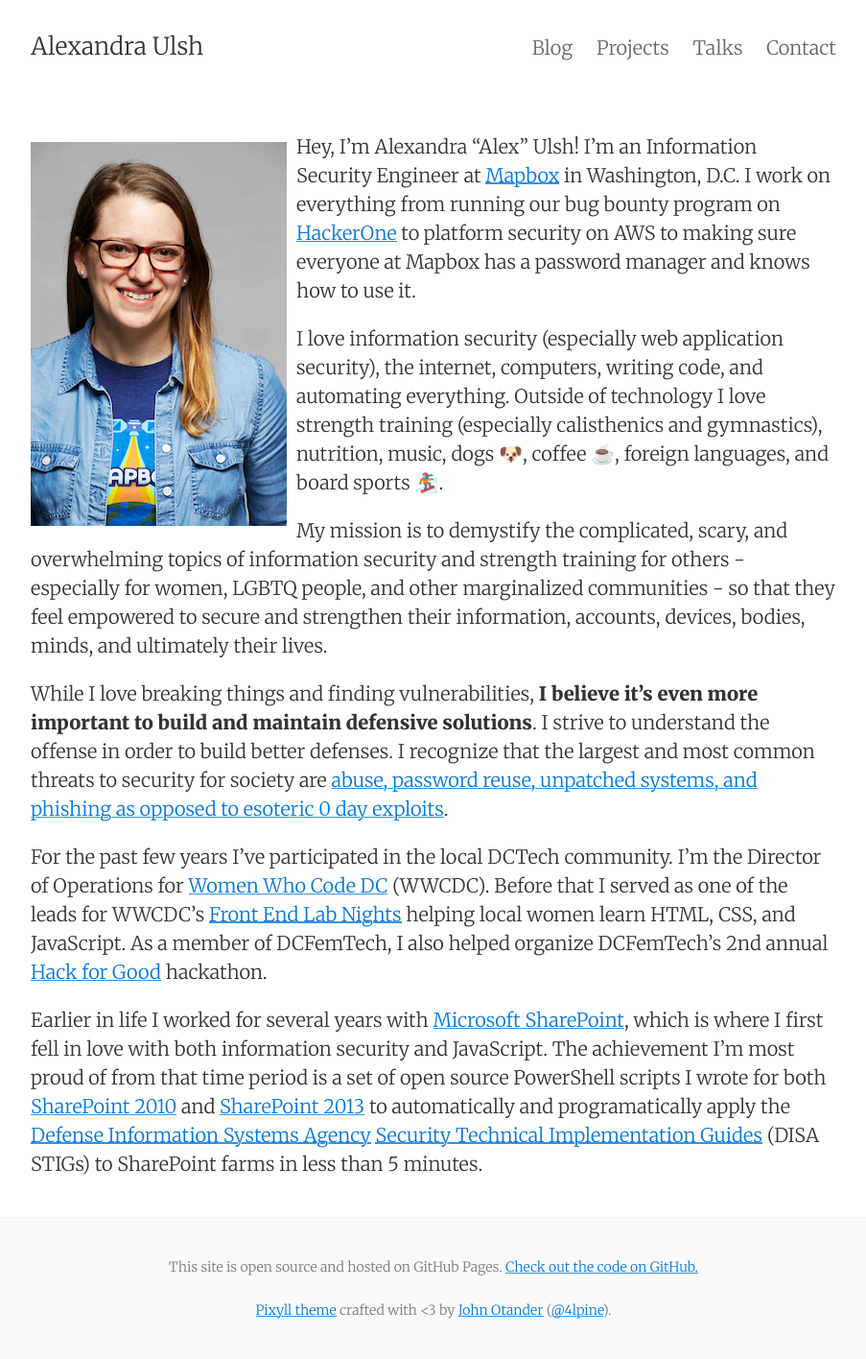
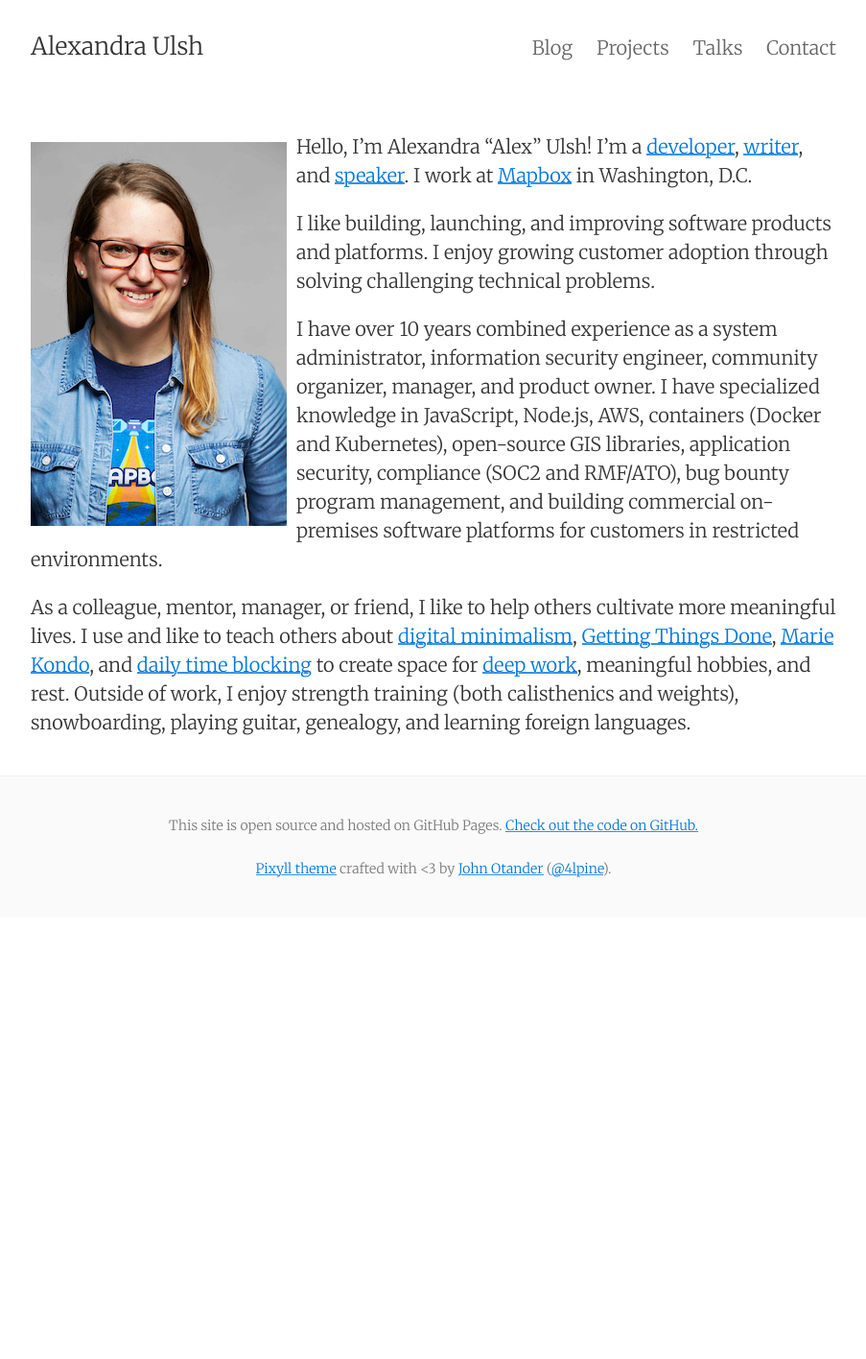
Before and after one commit to alulsh/alulsh.github.io, a Jekyll site: the page built from index.md, in a window 1280 px wide. Shown: the whole page at 96% size, without its empty margins (188-1091 px from the left). Built offline with Jekyll 4.4.1, drawn with Linux system fonts in a browser that asks for light colours; after the commit the page ends 956 px from its top, so only the background shows below that.

Commit message:
Updates index.md copy

```diff
--- a/index.md
+++ b/index.md
@@ -2,14 +2,10 @@
 layout: page
 ---
 
-<img src="images/oreilly.jpg" class="profile-picture" /> Hey, I'm Alexandra "Alex" Ulsh! I'm an Information Security Engineer at [Mapbox](https://www.mapbox.com/) in Washington, D.C. I work on everything from running our bug bounty program on [HackerOne](https://hackerone.com/mapbox) to platform security on AWS to making sure everyone at Mapbox has a password manager and knows how to use it.
+<img src="images/oreilly.jpg" class="profile-picture" /> Hello, I'm Alexandra "Alex" Ulsh! I'm a [developer](/projects), [writer](/blog), and [speaker](/talks). I work at [Mapbox](https://www.mapbox.com/) in Washington, D.C.
 
-I love information security (especially web application security), the internet, computers, writing code, and automating everything. Outside of technology I love strength training (especially calisthenics and gymnastics), nutrition, music, dogs 🐶, coffee ☕, foreign languages, and board sports 🏂.
+I like building, launching, and improving software products and platforms. I enjoy growing customer adoption through solving challenging technical problems.
 
-My mission is to demystify the complicated, scary, and overwhelming topics of information security and strength training for others - especially for women, LGBTQ people, and other marginalized communities - so that they feel empowered to secure and strengthen their information, accounts, devices, bodies, minds, and ultimately their lives.
+I have over 10 years combined experience as a system administrator, information security engineer, community organizer, manager, and product owner. I have specialized knowledge in JavaScript, Node.js, AWS, containers (Docker and Kubernetes), open-source GIS libraries, application security, compliance (SOC2 and RMF/ATO), bug bounty program management, and building commercial on-premises software platforms for customers in restricted environments.
 
-While I love breaking things and finding vulnerabilities, **I believe it's even more important to build and maintain defensive solutions**. I strive to understand the offense in order to build better defenses. I recognize that the largest and most common threats to security for society are [abuse, password reuse, unpatched systems, and phishing as opposed to esoteric 0 day exploits](https://www.facebook.com/notes/facebook-security/preparing-for-the-future-of-security-requires-focusing-on-defense-and-diversity/10154629522900766/?fref=mentions).
-
-For the past few years I've participated in the local DCTech community. I'm the Director of Operations for [Women Who Code DC](https://twitter.com/womenwhocodedc) (WWCDC). Before that I served as one of the leads for WWCDC's [Front End Lab Nights](https://www.meetup.com/Women-Who-Code-DC/) helping local women learn HTML, CSS, and JavaScript. As a member of DCFemTech, I also helped organize DCFemTech's 2nd annual [Hack for Good](https://dcfemtech.github.io/hackforgood.html) hackathon.
-
-Earlier in life I worked for several years with [Microsoft SharePoint](https://en.wikipedia.org/wiki/SharePoint), which is where I first fell in love with both information security and JavaScript. The achievement I'm most proud of from that time period is a set of open source PowerShell scripts I wrote for both [SharePoint 2010](https://github.com/alulsh/SharePoint-2010-STIGs) and [SharePoint 2013](https://github.com/alulsh/SharePoint-2013-STIGs) to automatically and programatically apply the [Defense Information Systems Agency](http://www.disa.mil/) [Security Technical Implementation Guides](https://iase.disa.mil/stigs/Pages/index.aspx) (DISA STIGs) to SharePoint farms in less than 5 minutes.
+As a colleague, mentor, manager, or friend, I like to help others cultivate more meaningful lives. I use and like to teach others about [digital minimalism](https://www.wbur.org/hereandnow/2019/02/07/digital-minimalism-phone-social-media-addiction), [Getting Things Done](https://hamberg.no/gtd), [Marie Kondo](https://hbr.org/2020/05/lifes-work-an-interview-with-marie-kondo), and [daily time blocking](https://www.calnewport.com/blog/2013/12/21/deep-habits-the-importance-of-planning-every-minute-of-your-work-day/) to create space for [deep work](https://mindful.technology/deep-work-cal-newport/), meaningful hobbies, and rest. Outside of work, I enjoy strength training (both calisthenics and weights), snowboarding, playing guitar, genealogy, and learning foreign languages.
```
